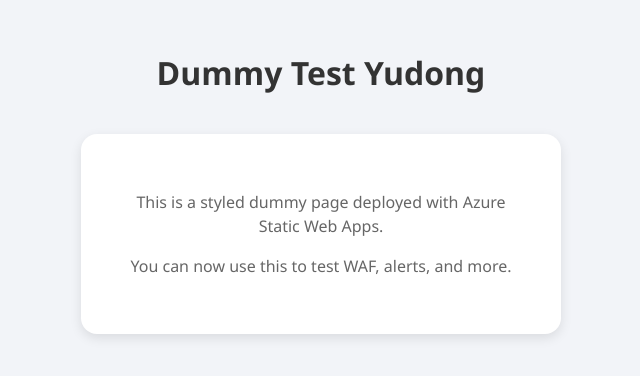
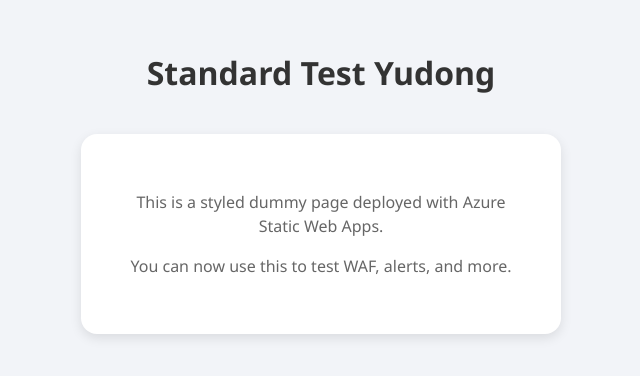
Before and after one commit to dove2250/swa-standard-yudong, a plain HTML site: page index.html in a window 1280 px wide. Shown: the part 218-594 px from the top of the page, without its empty margins (319-959 px from the left). Drawn offline with Linux system fonts and the light colour scheme.

Commit message:
Update index.html

```diff
--- a/index.html
+++ b/index.html
@@ -37,7 +37,7 @@
   </style>
 </head>
 <body>
-  <h1>Dummy Test Yudong</h1>
+  <h1>Standard Test Yudong</h1>
   <div class="card">
     <p>This is a styled dummy page deployed with Azure Static Web Apps.</p>
     <p>You can now use this to test WAF, alerts, and more.</p>
```
